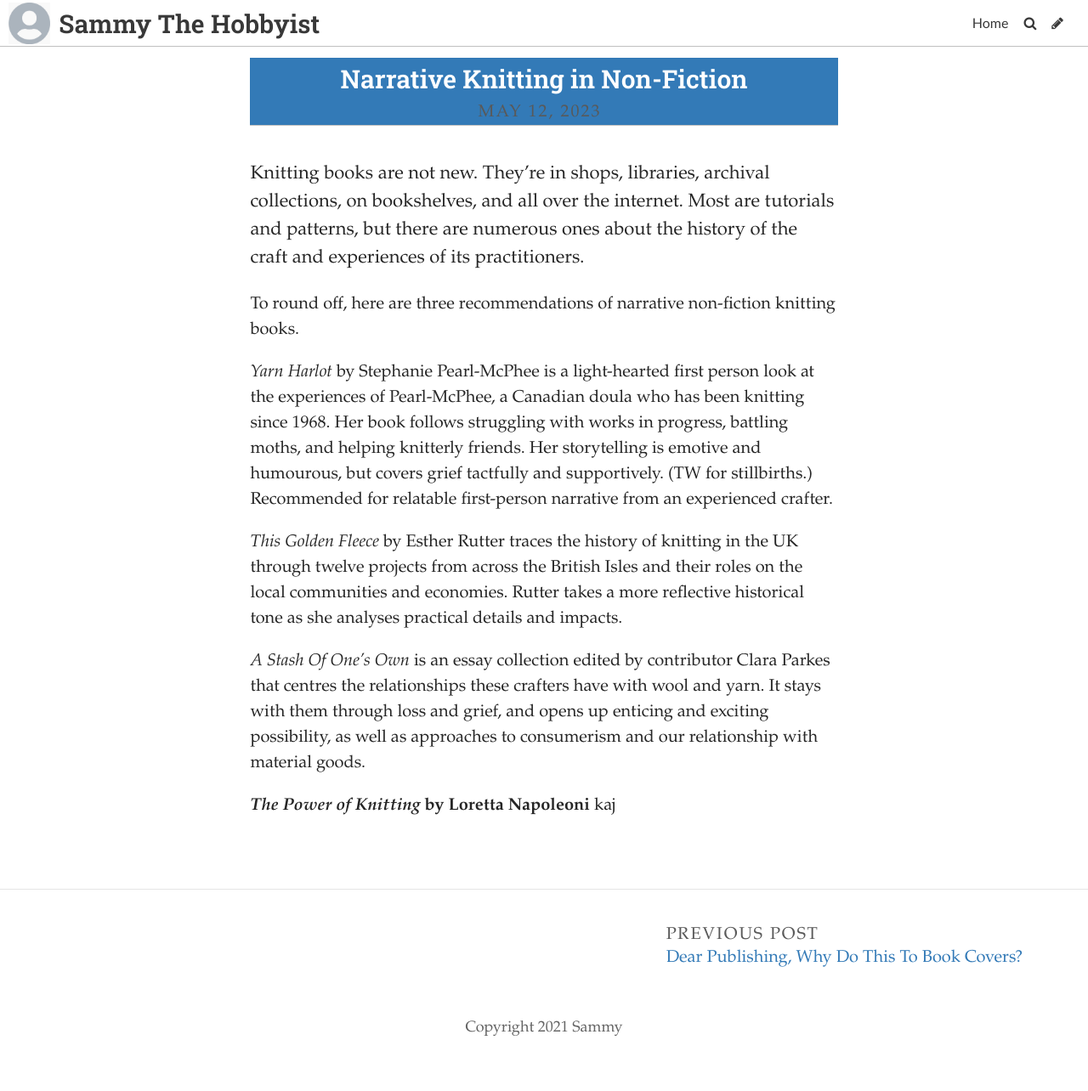
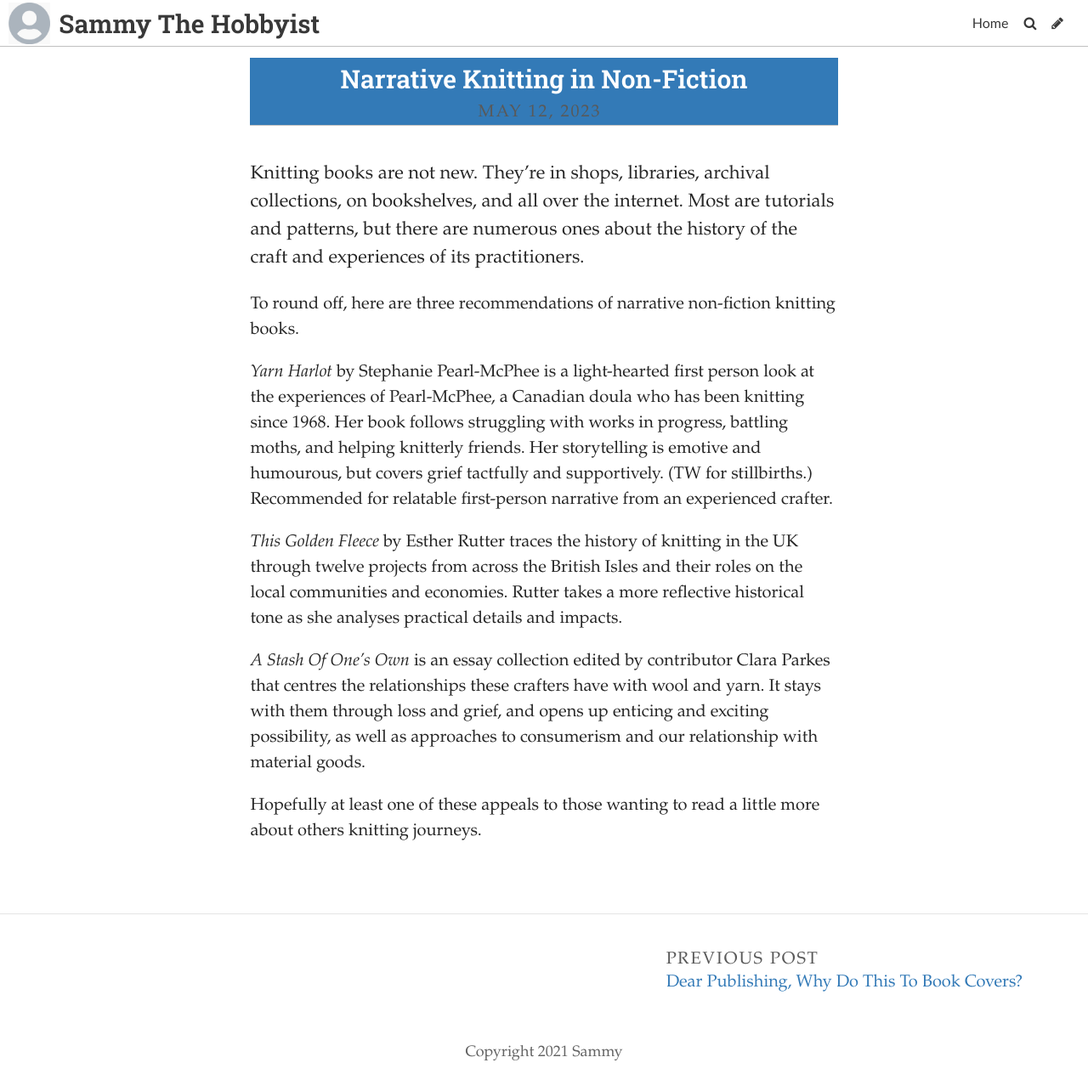
Before and after one commit to SammySpinsAYarn/Blog, a Jekyll site: the page built from _posts/2023-05-11-narrative-knitting-in-non-fiction.md, in a window 1280 px wide. Shown: the whole page at 85% size. Built offline with Jekyll 4.4.1, drawn with Linux system fonts in a browser that asks for light colours; some web fonts are replaced; before the commit the page ends 1255 px from its top, so only the background shows below that.

Commit message:
Update Post “2023-05-11-narrative-knitting-in-non-fiction”

```diff
--- a/_posts/2023-05-11-narrative-knitting-in-non-fiction.md
+++ b/_posts/2023-05-11-narrative-knitting-in-non-fiction.md
@@ -15,4 +15,4 @@ T﻿o round off, here are three recommendations of narrative non-fiction knittin
 
 *A﻿ Stash Of One's Own* is an essay collection edited by contributor Clara Parkes that centres the relationships these crafters have with wool and yarn. It stays with them through loss and grief, and opens up enticing and exciting possibility, as well as approaches to consumerism and our relationship with material goods.
 
-***T﻿he Power of Knitting* by Loretta Napoleoni** kaj
+H﻿opefully at least one of these appeals to those wanting to read a little more about others knitting journeys.
```
